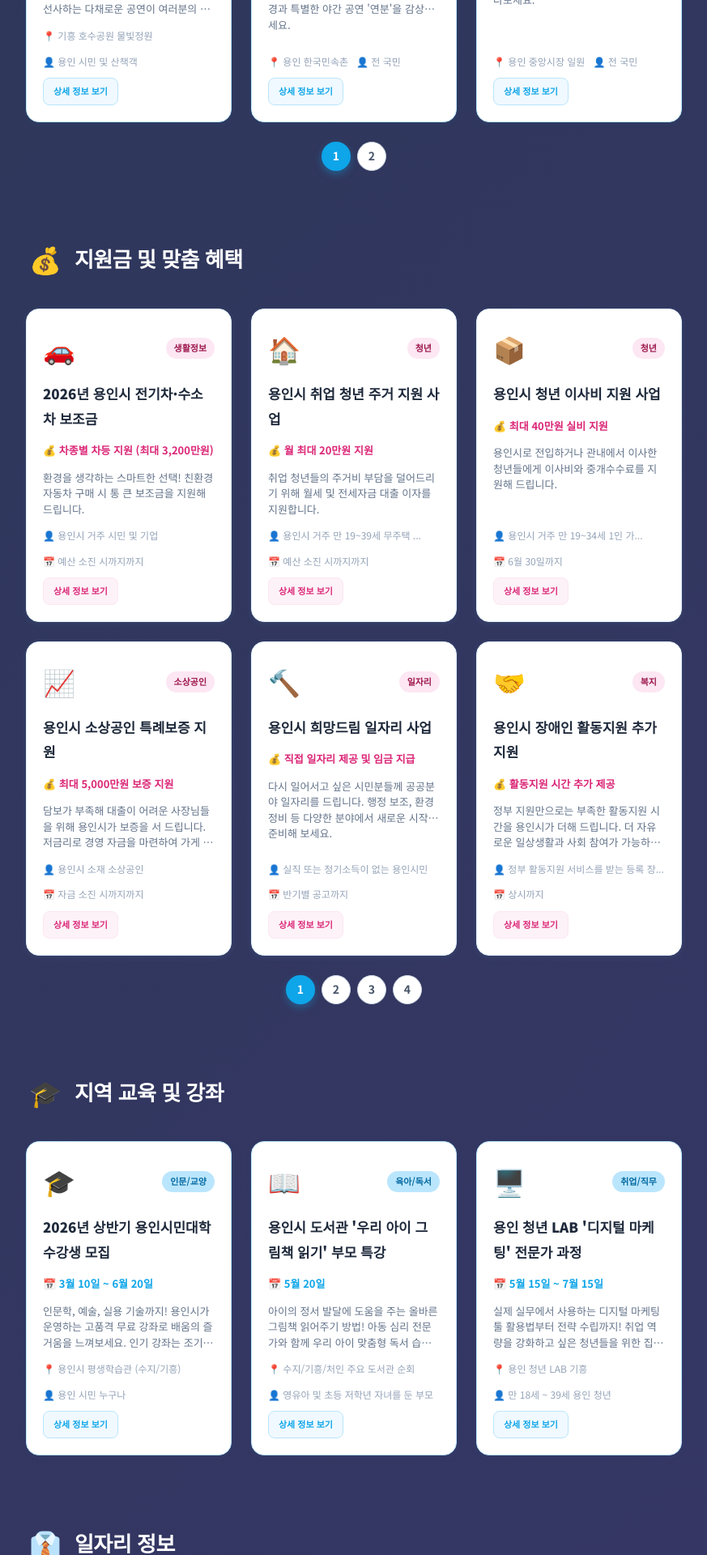
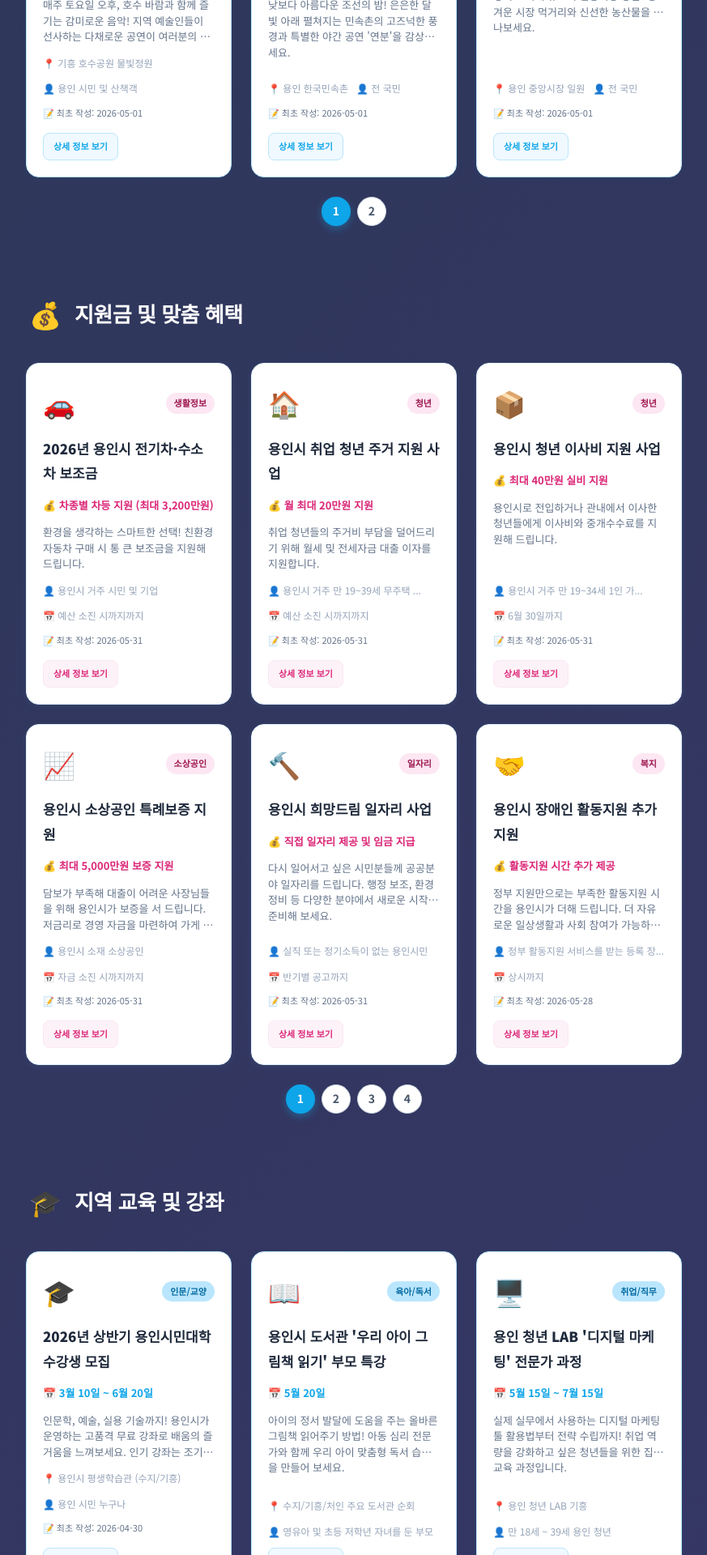
Before and after one commit to bopdoryainolza2026-afk/my-local-info, a Next.js app: page / in a window 1280 px wide. Shown: the part 2220-4140 px from the top of the page at 81% size, without its empty margins (8-881 px from the left). Built offline with nearby package versions, Linux system fonts and the light colour scheme.

Commit message:
Display initial creation date on cards

```diff
--- a/src/components/PagedSections.tsx
+++ b/src/components/PagedSections.tsx
@@ -101,11 +101,11 @@ function Pagination({
 
 /** 행사 카드 */
 function EventCard({
-  id = "", emoji = "📍", tag = "정보", name, dateStr, location, target, summary, link, imageUrl,
+  id = "", emoji = "📍", tag = "정보", name, dateStr, location, target, summary, link, imageUrl, createdAt,
 }: {
   id?: string; emoji?: string; tag?: string; name: string; dateStr: string;
   location: string; target: string; summary: string; link: string;
-  imageUrl?: string;
+  imageUrl?: string; createdAt?: string;
 }) {
   const isNew = isNewItem(id);
   const isExternal = link.startsWith("http");
@@ -169,6 +169,7 @@ function EventCard({
           <span>📍 {location}</span>
           <span>👤 {target}</span>
         </div>
+        {createdAt && <div style={{ fontSize: 11, color: "#64748b", width: "100%", marginBottom: 4 }}>📝 최초 작성: {createdAt.split('T')[0]}</div>}
         <button
           onClick={(e) => {
             e.preventDefault();
@@ -194,11 +195,11 @@ function EventCard({
 
 /** 혜택 카드 */
 function BenefitCard({
-  id = "", emoji = "💰", tag = "혜택", name, target, amount, summary, deadline, link, imageUrl,
+  id = "", emoji = "💰", tag = "혜택", name, target, amount, summary, deadline, link, imageUrl, createdAt,
 }: {
   id?: string; emoji?: string; tag?: string; name: string; target: string;
   amount: string; summary: string; deadline: string; link: string;
-  imageUrl?: string;
+  imageUrl?: string; createdAt?: string;
 }) {
   const isNew = isNewItem(id);
   const isExternal = link.startsWith("http");
@@ -262,6 +263,7 @@ function BenefitCard({
           <span>👤 {target.substring(0, 20)}{target.length > 20 ? "..." : ""}</span>
           <span>📅 {formatDate(deadline)}까지</span>
         </div>
+        {createdAt && <div style={{ fontSize: 11, color: "#64748b", width: "100%", marginBottom: 4 }}>📝 최초 작성: {createdAt.split('T')[0]}</div>}
         <button
           onClick={(e) => {
             e.preventDefault();
@@ -286,7 +288,7 @@ function BenefitCard({
 }
 
 /** 맛집 카드 */
-function RestaurantCard({ id = "", emoji, name, menu, location, summary, link, tag, imageUrl, item }: any) {
+function RestaurantCard({ id = "", emoji, name, menu, location, summary, link, tag, imageUrl, createdAt }: any) {
   const isNew = isNewItem(id);
   const isExternal = link.startsWith("http");
   const cardStyle: React.CSSProperties = {
@@ -323,8 +325,9 @@ function RestaurantCard({ id = "", emoji, name, menu, location, summary, link, t
       </h3>
       <p style={{ fontSize: 13, color: "#ea580c", fontWeight: 700 }}>🍴 {menu}</p>
       <p style={{ fontSize: 13, color: "#64748b", lineHeight: 1.5, flex: 1, display: "-webkit-box", WebkitLineClamp: 3, WebkitBoxOrient: "vertical", overflow: "hidden" }}>{summary}</p>
-      <div style={{ fontSize: 12, color: "#94a3b8", display: "flex", alignItems: "center", justifyContent: "space-between", gap: 4, marginTop: "auto" }}>
+      <div style={{ fontSize: 12, color: "#94a3b8", display: "flex", alignItems: "center", justifyContent: "space-between", gap: 4, marginTop: "auto", flexWrap: "wrap" }}>
         <span>📍 {location}</span>
+        {createdAt && <div style={{ fontSize: 11, color: "#64748b", width: "100%", marginBottom: 4 }}>📝 최초 작성: {createdAt.split('T')[0]}</div>}
         <button
           onClick={(e) => {
             e.preventDefault();
@@ -450,7 +453,11 @@ export function PagedEventSection({ items, allPosts }: { items: any[]; allPosts:
   return (
     <div>
       <div style={gridStyle}>
-        {paginated.map((ev: any) => (
+        {paginated.map((ev: any) => {
+          const link = getItemBlogLink(ev.id);
+          const slug = link.replace('/blog/', '');
+          const post = allPosts.find((p: any) => p.slug === slug);
+          return (
             <EventCard
               key={ev.id}
               id={ev.id}
@@ -461,10 +468,12 @@ export function PagedEventSection({ items, allPosts }: { items: any[]; allPosts:
               location={ev.location}
               target={ev.target}
               summary={ev.summary}
-            link={getItemBlogLink(ev.id)}
+              link={link}
               imageUrl={ev.imageUrl}
+              createdAt={post?.date}
             />
-        ))}
+          );
+        })}
       </div>
       <Pagination currentPage={page} totalPages={totalPages} onPageChange={setPage} />
     </div>
@@ -501,7 +510,11 @@ export function PagedBenefitSection({ items, allPosts }: { items: any[]; allPost
   return (
     <div>
       <div style={gridStyle}>
-        {paginated.map((ben: any) => (
+        {paginated.map((ben: any) => {
+          const link = getItemBlogLink(ben.id);
+          const slug = link.replace('/blog/', '');
+          const post = allPosts.find((p: any) => p.slug === slug);
+          return (
             <BenefitCard
               key={ben.id}
               id={ben.id}
@@ -512,10 +525,12 @@ export function PagedBenefitSection({ items, allPosts }: { items: any[]; allPost
               amount={"amount" in ben ? ben.amount : ""}
               summary={ben.summary}
               deadline={ben.endDate}
-            link={getItemBlogLink(ben.id)}
+              link={link}
               imageUrl={ben.imageUrl}
+              createdAt={post?.date}
             />
-        ))}
+          );
+        })}
       </div>
       <Pagination currentPage={page} totalPages={totalPages} onPageChange={setPage} />
     </div>
@@ -552,7 +567,11 @@ export function PagedRestaurantSection({ items, allPosts }: { items: any[]; allP
   return (
     <div>
       <div style={gridStyle}>
-        {paginated.map((res: any) => (
+        {paginated.map((res: any) => {
+          const link = getItemBlogLink(res.id);
+          const slug = link.replace('/blog/', '');
+          const post = allPosts.find((p: any) => p.slug === slug);
+          return (
             <RestaurantCard
               key={res.id}
               id={res.id}
@@ -561,12 +580,13 @@ export function PagedRestaurantSection({ items, allPosts }: { items: any[]; allP
               menu={res.menu}
               location={res.location}
               summary={res.summary}
-            link={getItemBlogLink(res.id)}
+              link={link}
               tag={res.tag}
               imageUrl={res.imageUrl}
-            item={res}
+              createdAt={post?.date}
             />
-        ))}
+          );
+        })}
       </div>
       <Pagination currentPage={page} totalPages={totalPages} onPageChange={setPage} />
     </div>
@@ -654,7 +674,11 @@ export function PagedEducationSection({ items, allPosts }: { items: any[]; allPo
   return (
     <div>
       <div style={gridStyle}>
-        {paginated.map((ev: any) => (
+        {paginated.map((ev: any) => {
+          const link = getItemBlogLink(ev.id);
+          const slug = link.replace('/blog/', '');
+          const post = allPosts.find((p: any) => p.slug === slug);
+          return (
             <EventCard
               key={ev.id}
               id={ev.id}
@@ -665,10 +689,12 @@ export function PagedEducationSection({ items, allPosts }: { items: any[]; allPo
               location={ev.location}
               target={ev.target}
               summary={ev.summary}
-            link={getItemBlogLink(ev.id)}
+              link={link}
               imageUrl={ev.imageUrl}
+              createdAt={post?.date}
             />
-        ))}
+          );
+        })}
       </div>
       <Pagination currentPage={page} totalPages={totalPages} onPageChange={setPage} />
     </div>
@@ -705,7 +731,11 @@ export function PagedJobSection({ items, allPosts }: { items: any[]; allPosts: a
   return (
     <div>
       <div style={gridStyle}>
-        {paginated.map((ev: any) => (
+        {paginated.map((ev: any) => {
+          const link = getItemBlogLink(ev.id);
+          const slug = link.replace('/blog/', '');
+          const post = allPosts.find((p: any) => p.slug === slug);
+          return (
             <EventCard
               key={ev.id}
               id={ev.id}
@@ -716,10 +746,12 @@ export function PagedJobSection({ items, allPosts }: { items: any[]; allPosts: a
               location={ev.location}
               target={ev.target}
               summary={ev.summary}
-            link={getItemBlogLink(ev.id)}
+              link={link}
               imageUrl={ev.imageUrl}
+              createdAt={post?.date}
             />
-        ))}
+          );
+        })}
       </div>
       <Pagination currentPage={page} totalPages={totalPages} onPageChange={setPage} />
     </div>
@@ -756,7 +788,11 @@ export function PagedCultureSection({ items, allPosts }: { items: any[]; allPost
   return (
     <div>
       <div style={gridStyle}>
-        {paginated.map((ev: any) => (
+        {paginated.map((ev: any) => {
+          const link = getItemBlogLink(ev.id);
+          const slug = link.replace('/blog/', '');
+          const post = allPosts.find((p: any) => p.slug === slug);
+          return (
             <EventCard
               key={ev.id}
               id={ev.id}
@@ -767,10 +803,12 @@ export function PagedCultureSection({ items, allPosts }: { items: any[]; allPost
               location={ev.location}
               target={ev.target}
               summary={ev.summary}
-            link={getItemBlogLink(ev.id)}
+              link={link}
               imageUrl={ev.imageUrl}
+              createdAt={post?.date}
             />
-        ))}
+          );
+        })}
       </div>
       <Pagination currentPage={page} totalPages={totalPages} onPageChange={setPage} />
     </div>
```
Lines whose indentation alone changed are shown as unchanged.
